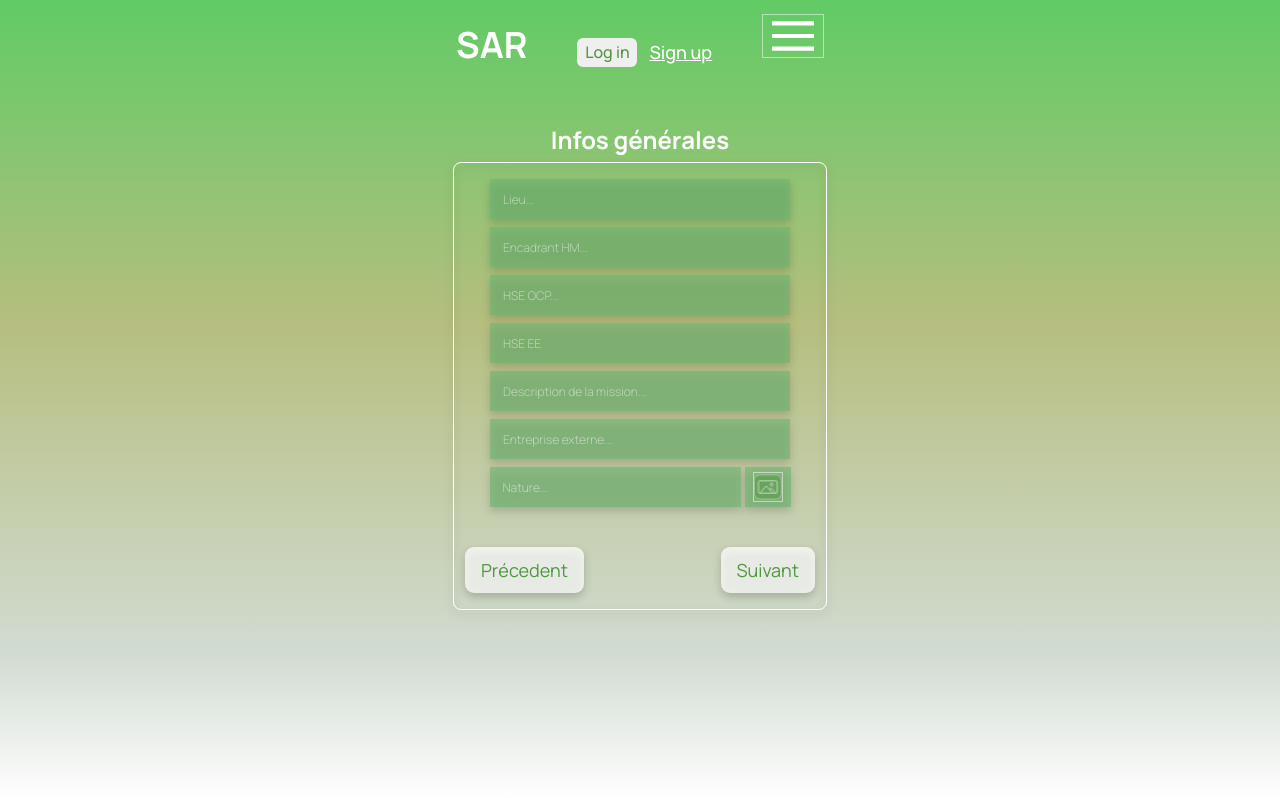
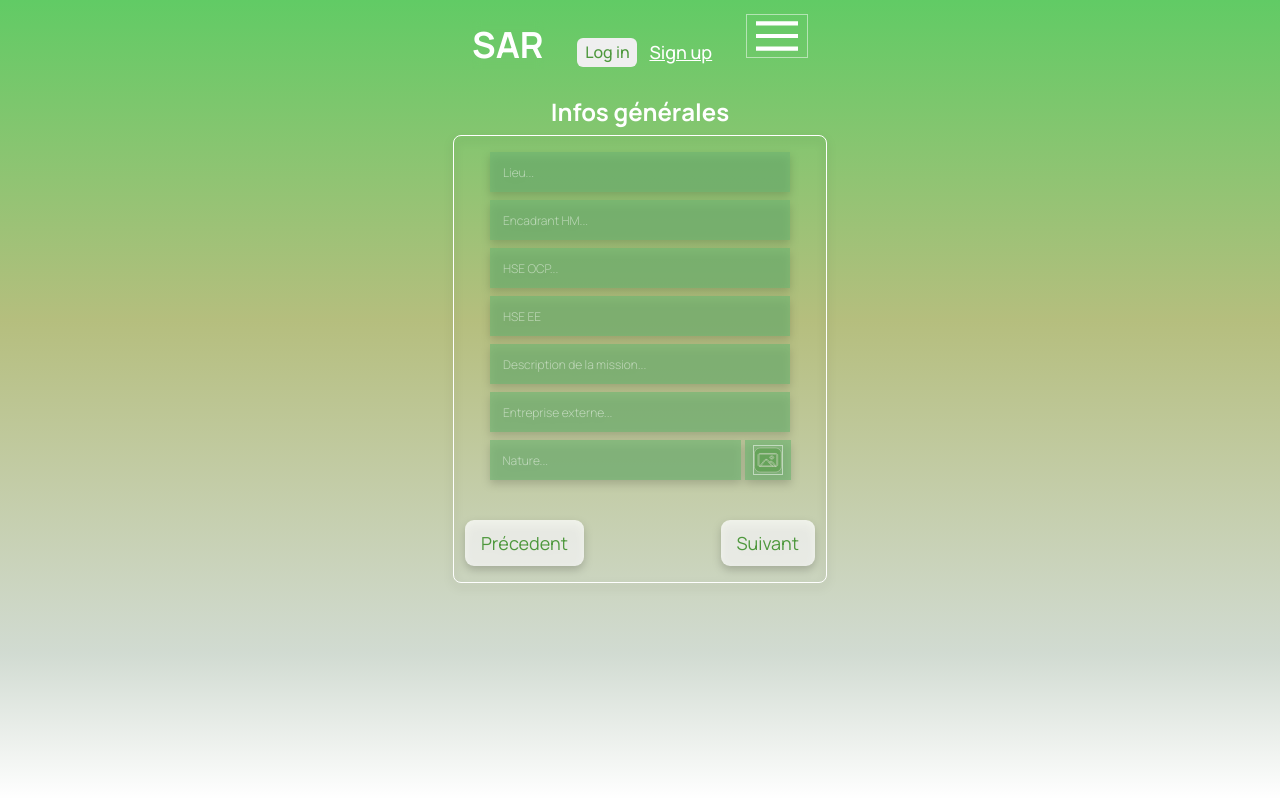
Before and after one commit to lehb/sar, a React (Create React App) app: page / in a window 1280 px wide. Built offline with nearby package versions, Linux system fonts and the light colour scheme.

Commit message:
Update navbar.css

```diff
--- a/src/components/navbar/navbar.css
+++ b/src/components/navbar/navbar.css
@@ -18,7 +18,7 @@
     display: flex;
     justify-content: space-between;
     align-items: baseline;
-    padding: .3rem 1rem 2rem;
+    padding: .3rem 2rem;
 }
 
 .signing {
```
